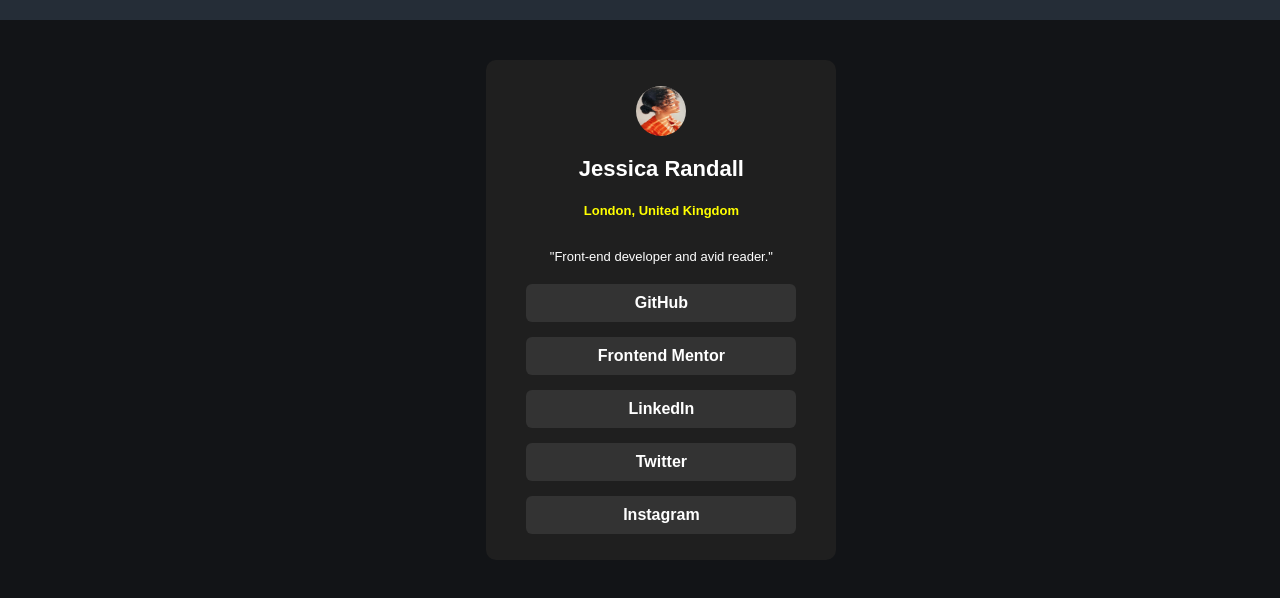
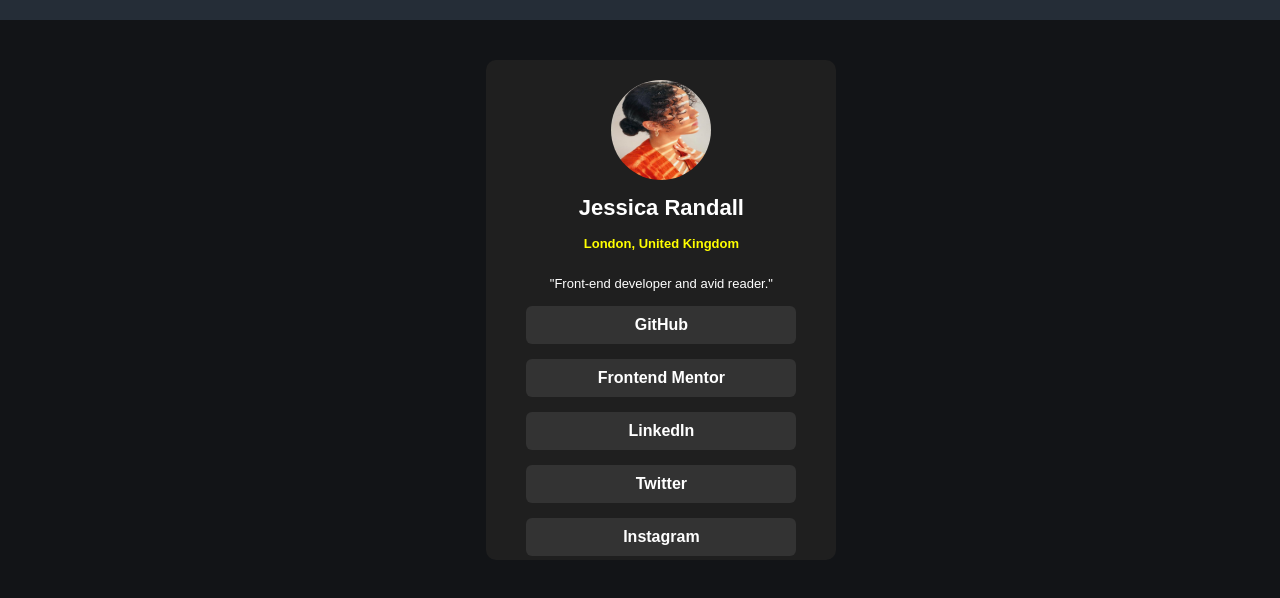
Before and after one commit to Funke-Akinlade/Card, a plain HTML site: page usercard.html in a window 1280 px wide. Shown: the part 60-658 px from the top of the page. Drawn offline with Linux system fonts and the light colour scheme.

```diff
--- a/style.css
+++ b/style.css
@@ -149,9 +149,9 @@ height: auto;
  }
 
  .usercontent img{
-    height: 50px;
-    width: 50px;
-border-radius: 25px;
+    height: 100px;
+    width: 100px;
+border-radius: 50px;
  }
 
  .usertitle{
```
